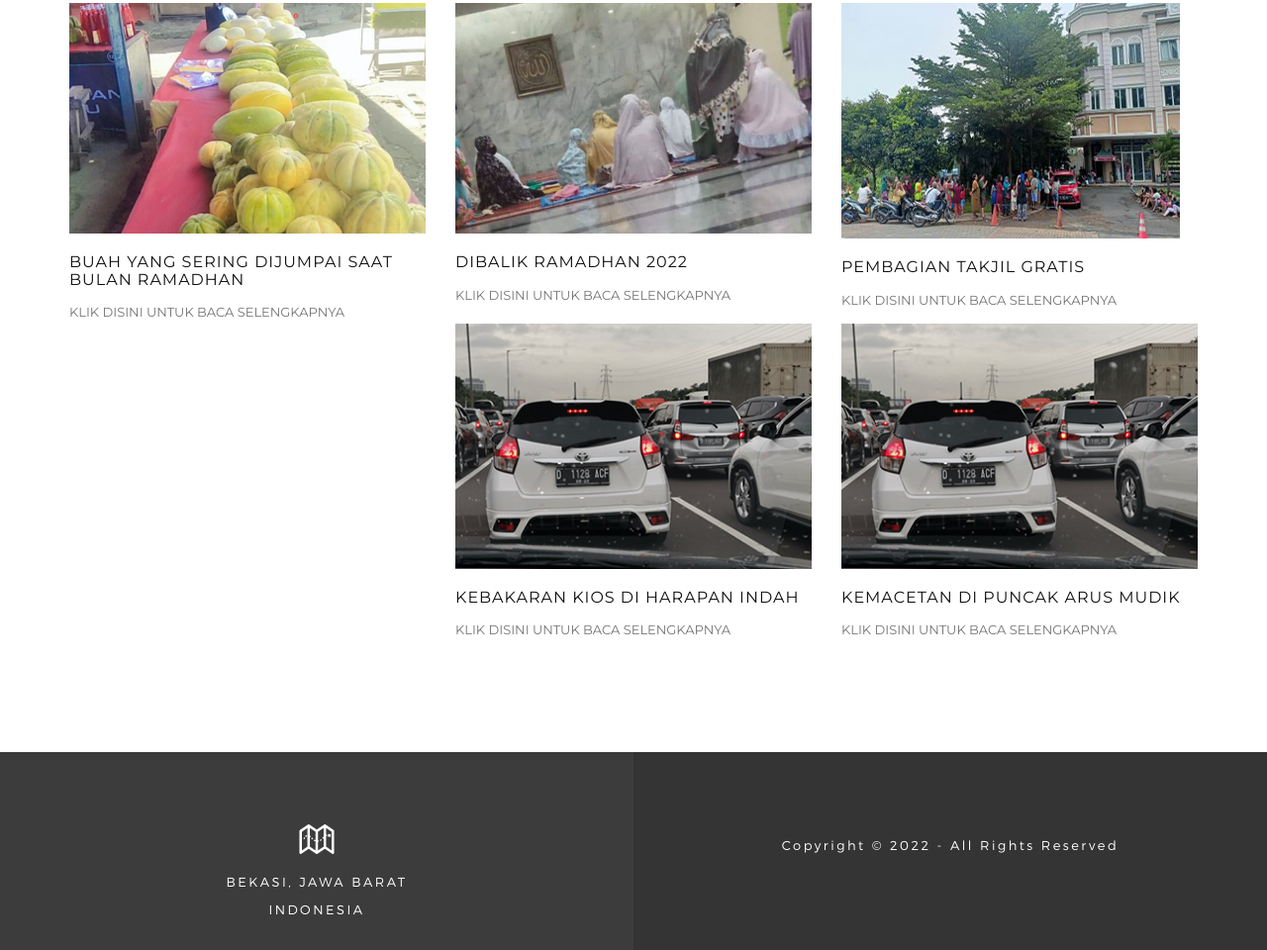
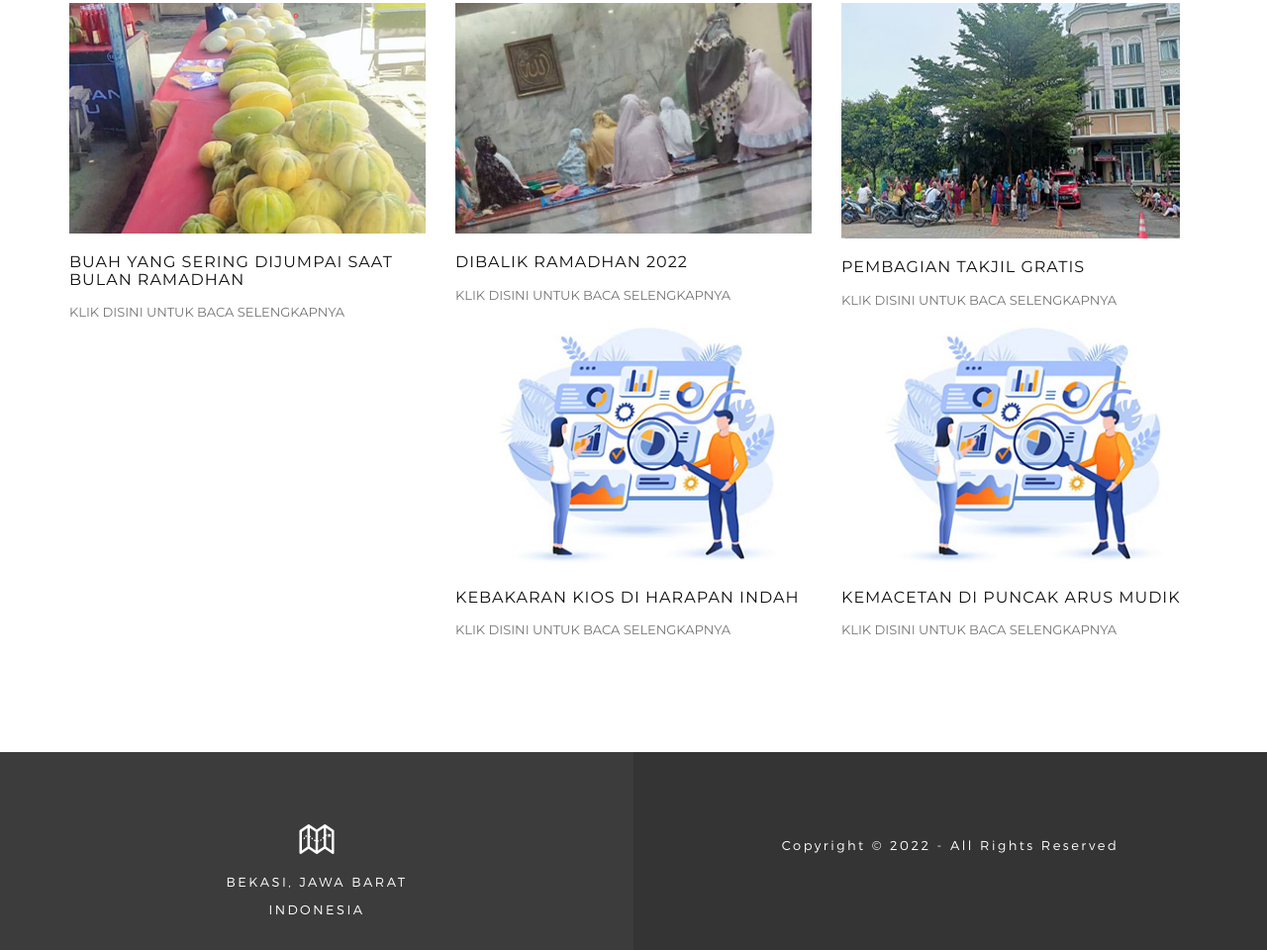
Before and after one commit to jurnalisme1BA07/jurnalisme1ba07.github.io, a plain HTML site: page index.html in a window 1280 px wide. Shown: the part 1226-2186 px from the top of the page at 99% size. Drawn offline with nearby package versions, Linux system fonts and the light colour scheme; some packages are replaced by stand-ins of ours; a web font is replaced by a local one.

Commit message:
Update index.html

```diff
--- a/index.html
+++ b/index.html
@@ -172,11 +172,11 @@
             <h6 class="margin-top-20">PEMBAGIAN TAKJIL GRATIS</h6>
             <p><a href="blog-single-4.html">KLIK DISINI UNTUK BACA SELENGKAPNYA</a></p>
           </li>
-          <li class="col-sm-4"> <img class="img-responsive" src="images/berita-5.jpg" alt="" >
+          <li class="col-sm-4"> <img class="img-responsive" src="images/berita-6.jpg" alt="" >
             <h6 class="margin-top-20">KEBAKARAN KIOS DI HARAPAN INDAH</h6>
             <p><a href="blog-single-3.html">KLIK DISINI UNTUK BACA SELENGKAPNYA</a></p>
 	  </li>
-          <li class="col-sm-4"> <img class="img-responsive" src="images/berita-5.jpg" alt="" >
+          <li class="col-sm-4"> <img class="img-responsive" src="images/berita-6.jpg" alt="" >
             <h6 class="margin-top-20">KEMACETAN DI PUNCAK ARUS MUDIK</h6>
             <p><a href="blog-single-5.html">KLIK DISINI UNTUK BACA SELENGKAPNYA</a></p>
           </li>
```
